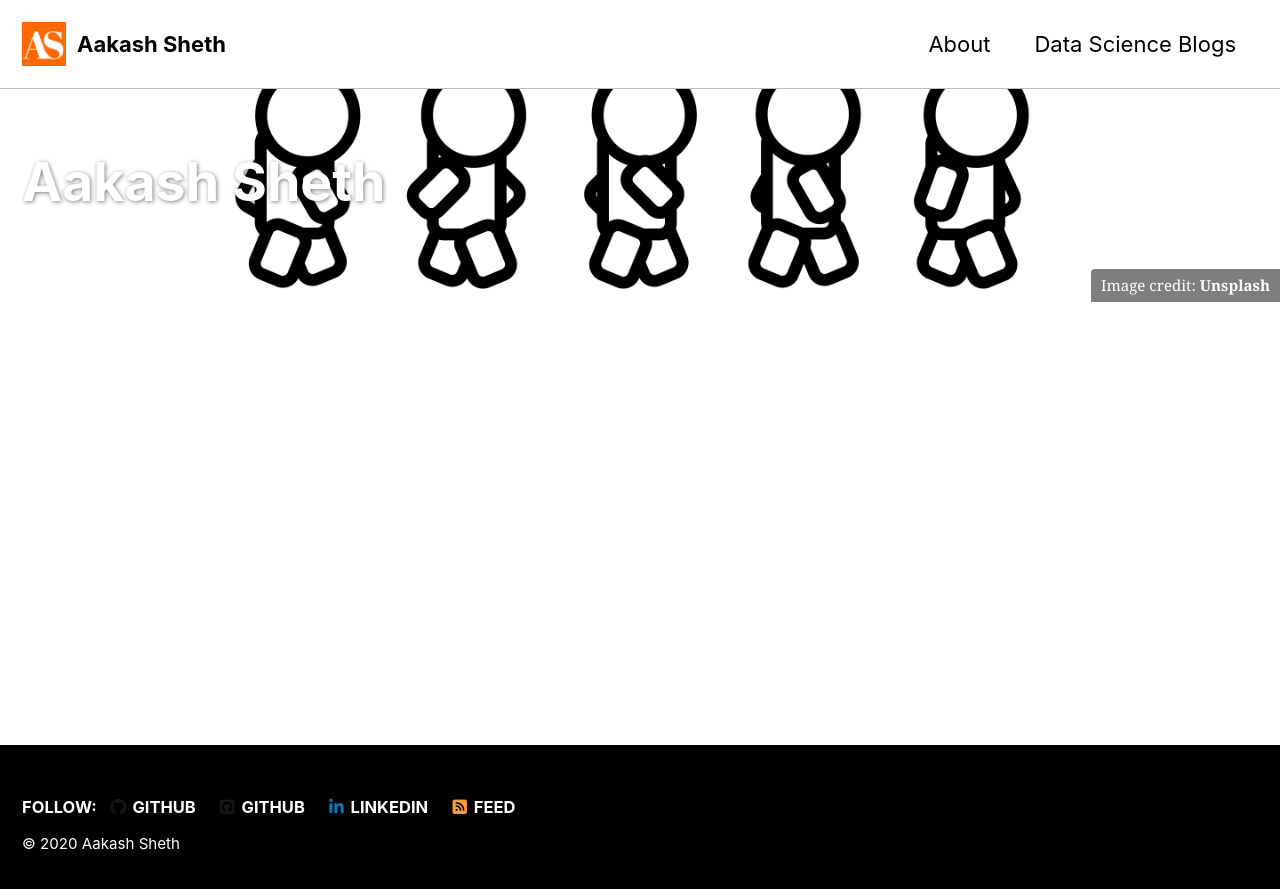
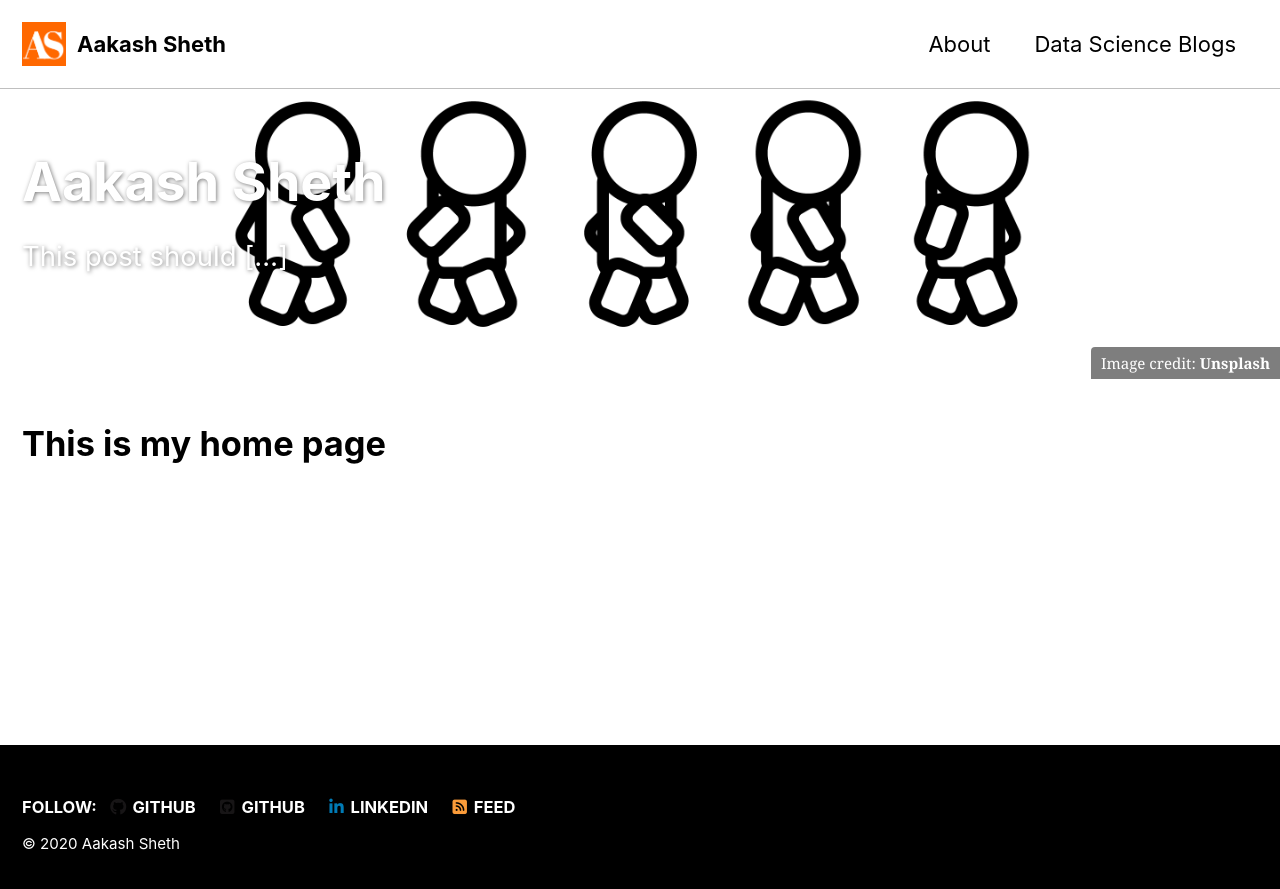
Before and after one commit to aakash-sheth/aakash-sheth.github.io, a Jekyll site: the page built from index.html, in a window 1280 px wide. Shown: the top 889 px of the page. Built offline with Jekyll 4.4.1, drawn with Linux system fonts in a browser that asks for light colours; cached includes are drawn as plain includes; nearby versions of some CDN libraries; the list of posts is cut into pages by our own code.

Commit message:
home page edit

```diff
--- a/index.html
+++ b/index.html
@@ -1,6 +1,9 @@
 ---
 layout: splash
+excerpt: "This post should [...]"
 header:
   overlay_image: "/images/little_dudes(michealshumshum).png"
   caption: "Image credit: [**Unsplash**](http://simpledesktops.com/browse/)"
 ---
+
+<h1>This is my home page</h1>
```
